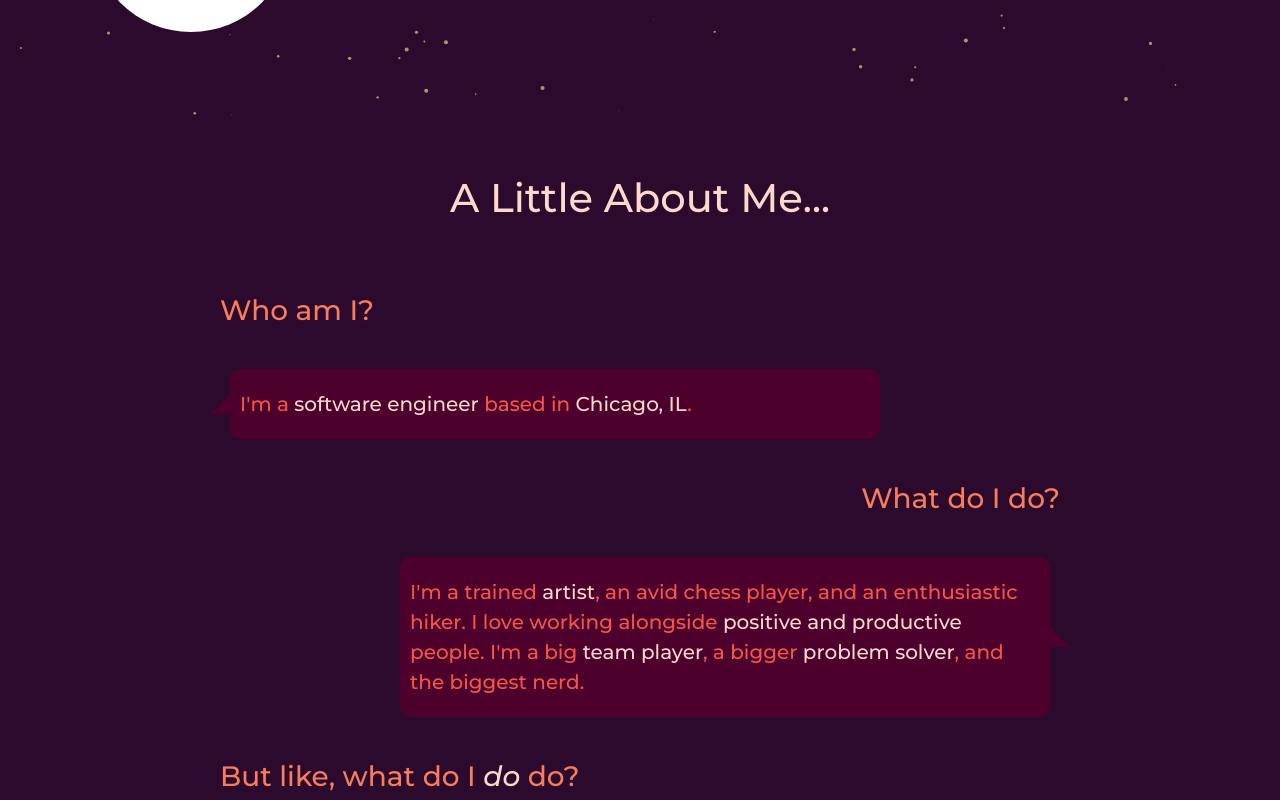
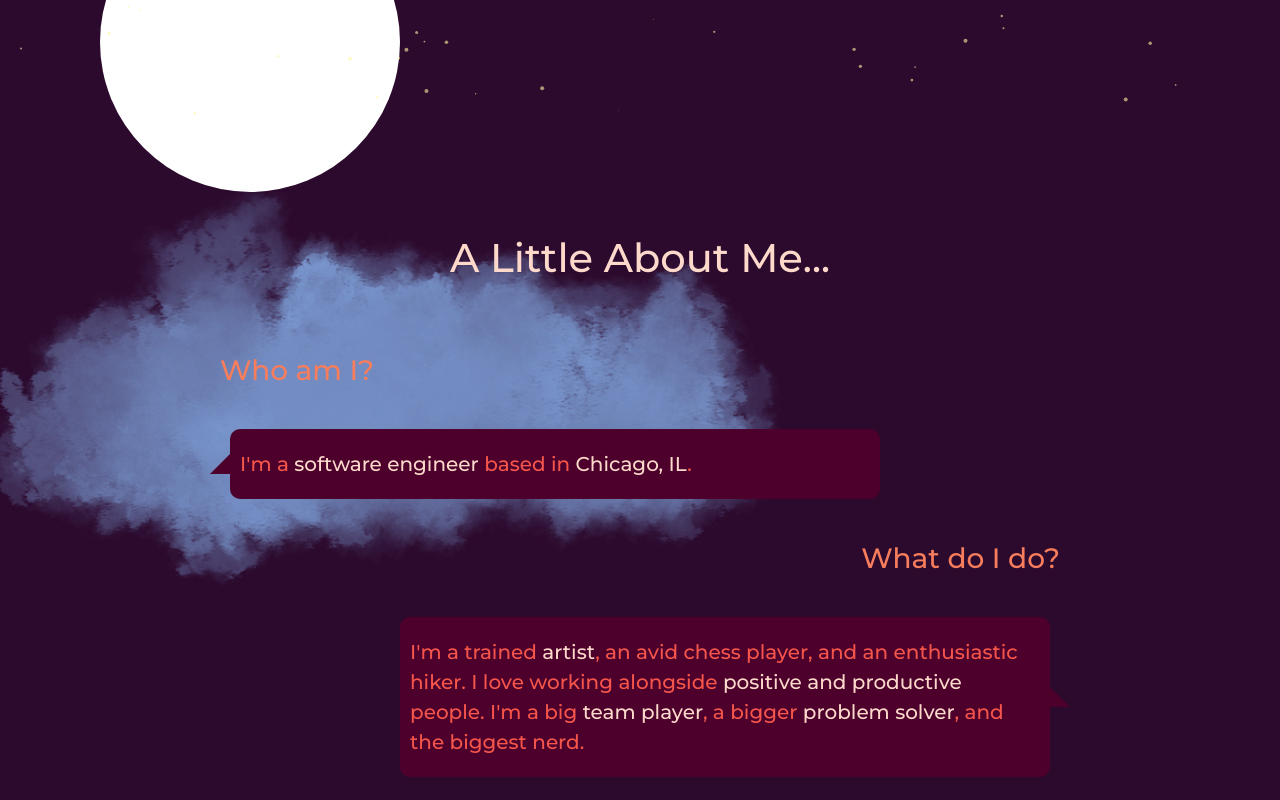
Before and after one commit to benjaminglee/portfolio, a React (Create React App) app: page / in a window 1280 px wide. Shown: the part 680-1480 px from the top of the page. Built offline with nearby package versions, Linux system fonts and the light colour scheme.

Commit message:
add clouds and moon parallax

```diff
--- a/src/App.js
+++ b/src/App.js
@@ -4,11 +4,10 @@ import { ThemeProvider } from 'styled-components';
 import { theme } from './styles/constants';
 import Navbar from './components/navbar/Navbar';
 import Footer from './components/footer/Footer';
-import { Parallax, ParallaxLayer } from '@react-spring/parallax';
 
 function App() {
   return (
-    <>
+    <div style={{ overflowX: 'hidden' }}>
       <ThemeProvider theme={theme}>
         <GlobalStyles />
         <Navbar />
@@ -17,7 +16,7 @@ function App() {
 
         <Footer />
       </ThemeProvider>
-    </>
+    </div>
   );
 }
 
--- a/src/components/main/Main.js
+++ b/src/components/main/Main.js
@@ -23,8 +23,6 @@ const Main = () => {
       setOffset(window.pageYOffset);
       console.log(offset);
     };
-
-    // clean up code
     window.removeEventListener('scroll', onScroll);
     window.addEventListener('scroll', onScroll);
     return () => window.removeEventListener('scroll', onScroll);
@@ -32,6 +30,7 @@ const Main = () => {
 
   return (
     <MainLayout theme={theme} id="mainwrapper">
+      <div className="navPad"></div>
       <section className="hero" id="hero">
         <ParticlesBackground />
         <div className="desc-background">
@@ -75,14 +74,33 @@ const Main = () => {
           <div
             className="moon"
             style={{
-              transform: `translateY(-${offset * 0.5}px)`,
+              transform: `translateY(${offset * 0.29}px)`,
+              //transform: `translate(${offset * 1}px,${offset * -0.4}px)`,
             }}
           >
             adas
           </div>
         </div>
       </section>
+      <div
+        className="cloud2"
+        style={{
+          transform: `translateY(${offset * -1}px)`,
+          //transform: `translate(${offset * 1}px,${offset * -0.4}px)`,
+        }}
+      >
+        <img src="../cloud2.png" />
+      </div>
       <About />
+      <div
+        className="cloud1"
+        style={{
+          transform: `translateY(${offset * -1}px)`,
+          //transform: `translate(${offset * 1}px,${offset * -0.4}px)`,
+        }}
+      >
+        <img src="../cloud1.png" />
+      </div>
       <Projects />
       <Contact />
     </MainLayout>
--- a/src/components/main/Main.layout.js
+++ b/src/components/main/Main.layout.js
@@ -1,17 +1,68 @@
 import styled from 'styled-components';
 
 const MainLayout = styled.div`
+  overflow-x: hidden;
+  overflow-y: auto;
+  .navPad {
+    width: 100%;
+    height: 60px;
+  }
+  .cloud1 {
+    z-index: -1;
+    display: flex;
+    justify-content: flex-end;
+    position: absolute;
+    overflow-x: hidden;
+    width: 100%;
+    img {
+      max-width: 63%;
+      height: 100%;
+    }
+  }
+  .cloud2 {
+    display: flex;
+    justify-content: flex-start;
+    position: absolute;
+    right: 20px;
+    overflow-x: hidden;
+    width: 100%;
+    img {
+      max-width: 63%;
+    }
+  }
   .moon {
-    width: 200px;
-    height: 200px;
+    overflow-x: hidden;
+    left: 100px;
+    width: 300px;
+    height: 300px;
     border-radius: 50%;
     position: absolute;
     z-index: -1;
     background-color: white;
   }
-  overflow-x: hidden;
-  overflow-y: auto;
+  @media (max-width: 838px) {
+    .moon {
+      left: 30px;
+      width: 250px;
+      height: 250px;
+    }
+    .cloud1 {
+      height: 200px;
+    }
+    .cloud2 {
+      height: 200px;
+    }
+  }
+  .tree {
+    position: absolute;
+    background-color: white;
+    height: 3000px;
+    bottom: 0;
+    width: 50px;
+    left: 100px;
+  }
   section {
+    overflow-x: hidden;
     scroll-snap-align: start;
   }
   .desc-background {
--- a/src/styles/global.js
+++ b/src/styles/global.js
@@ -10,6 +10,8 @@ body {
     padding: 0px 0px 0px 0px;
     font-size: 20px;
     background-color: #2C0A2D;
+    overflow-x: hidden;
+    position:relative;
 }
-html{scroll-behavior:smooth;}
+//html{scroll-behavior:smooth; position:absolute}
 `;
```
Also changed, not shown: public/cloud1.png (added), public/cloud2.png (added).
